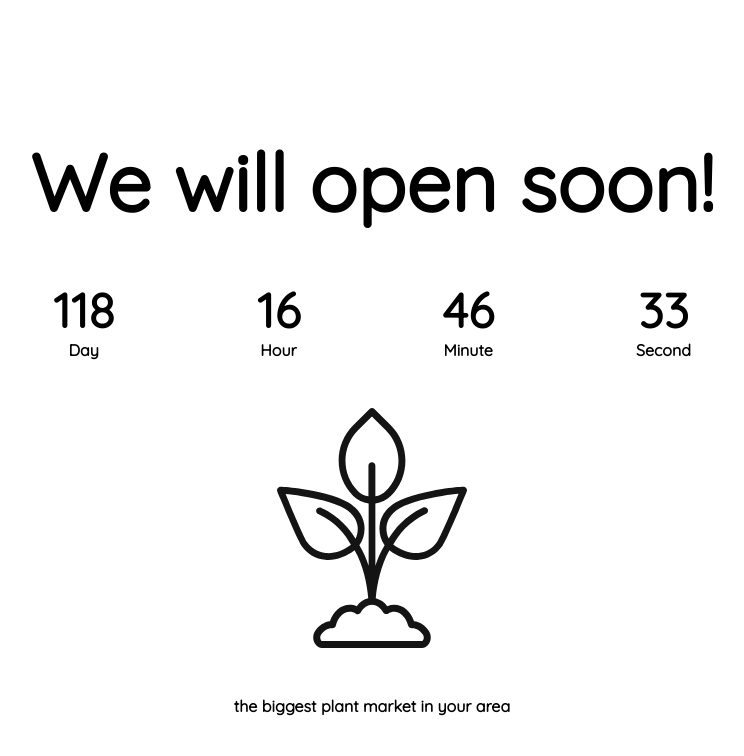
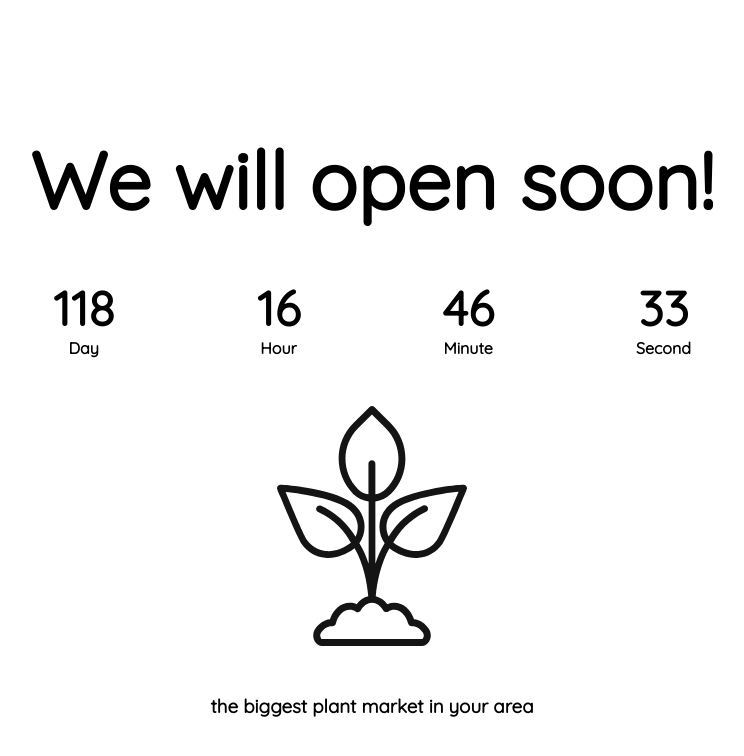
Before and after one commit to PKiienko/contdown-html-css-js, a plain HTML site: page index.html in a window 1280 px wide. Shown: the whole page, without its empty margins (268-1012 px from the left). Drawn offline with Linux system fonts and the light colour scheme.

Commit message:
Finished

```diff
--- a/index.html
+++ b/index.html
@@ -37,7 +37,7 @@
         </div>
       </div>
       <img src="./plant.svg" alt="" />
-      <h4>the biggest plant market in your area</h4>
+      <h3>the biggest plant market in your area</h3>
     </section>
 
   </body>
--- a/style.css
+++ b/style.css
@@ -10,7 +10,7 @@ body {
 
 h2 {
   font-size: 5rem;
-  padding: 3rem;
+  margin: 3rem;
 }
 
 .opening {
```
